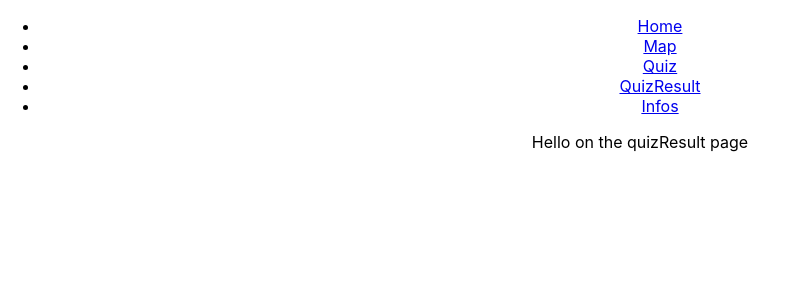
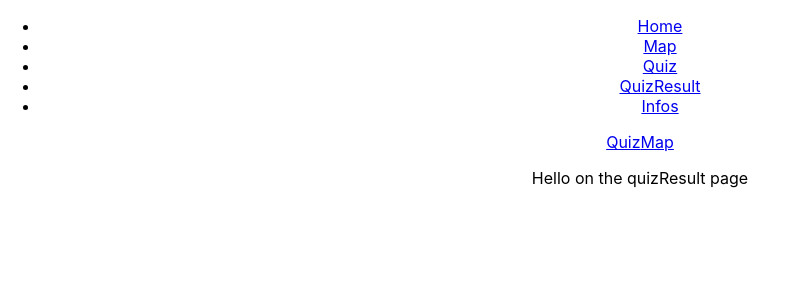
Before and after one commit to WildCodeSchool/2022-03-JS-Toulouse-project-2-actio, a React (Vite) app in the folder frontend/: page /QuizResult in a window 1280 px wide. Shown: the top 300 px of the page, without its empty margins (0-787 px from the left). Built offline with nearby package versions, Linux system fonts and the light colour scheme.

Commit message:
added all buttons

```diff
--- a/frontend/src/pages/Home.jsx
+++ b/frontend/src/pages/Home.jsx
@@ -1,8 +1,11 @@
+import { Link } from "react-router-dom";
 import logo from "../assets/logo.svg";
 
 export default function Home() {
   return (
     <header className="App-header">
+      <Link to="/Quiz">Quiz</Link>
+      <Link to="/Map">Map</Link>
       <img src={logo} className="App-logo" alt="logo" />
       <p>Hello Vite + React !</p>
       <p>
--- a/frontend/src/pages/Infos.jsx
+++ b/frontend/src/pages/Infos.jsx
@@ -1,8 +1,12 @@
+import { Link } from "react-router-dom";
 import React from "react";
 
 function Infos() {
   return (
     <div>
+      <Link to="/Quiz">Quiz</Link>
+      <Link to="/Map">Map</Link>
+
       <p>Hello on the Infos page</p>
     </div>
   );
--- a/frontend/src/pages/Quiz.jsx
+++ b/frontend/src/pages/Quiz.jsx
@@ -1,8 +1,11 @@
+import { Link } from "react-router-dom";
 import React from "react";
 
 function Quiz() {
   return (
     <div>
+      <Link to="/Map">Map</Link>
+
       <p>Hello on the quiz page</p>
     </div>
   );
--- a/frontend/src/pages/QuizResult.jsx
+++ b/frontend/src/pages/QuizResult.jsx
@@ -1,8 +1,12 @@
+import { Link } from "react-router-dom";
 import React from "react";
 
 function QuizResult() {
   return (
     <div>
+      <Link to="/Quiz">Quiz</Link>
+      <Link to="/Map">Map</Link>
+
       <p>Hello on the quizResult page</p>
     </div>
   );
```
